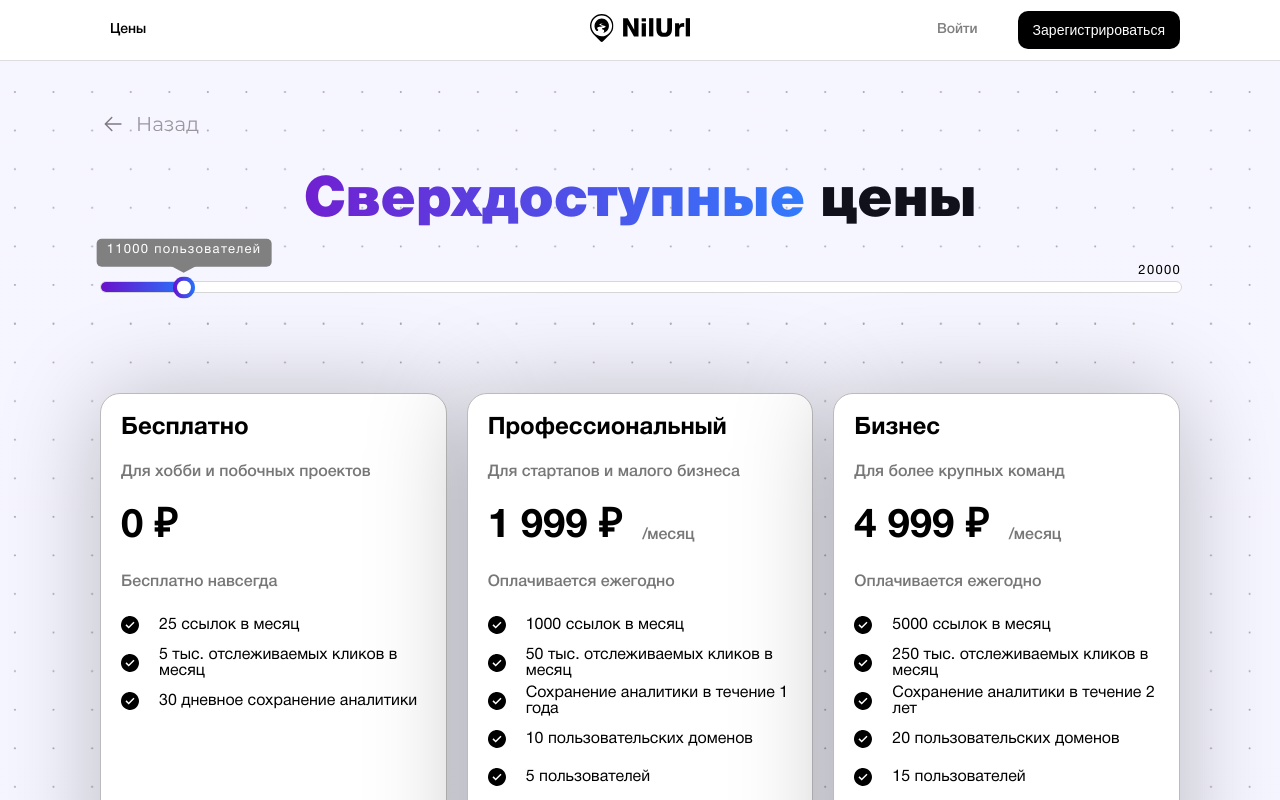
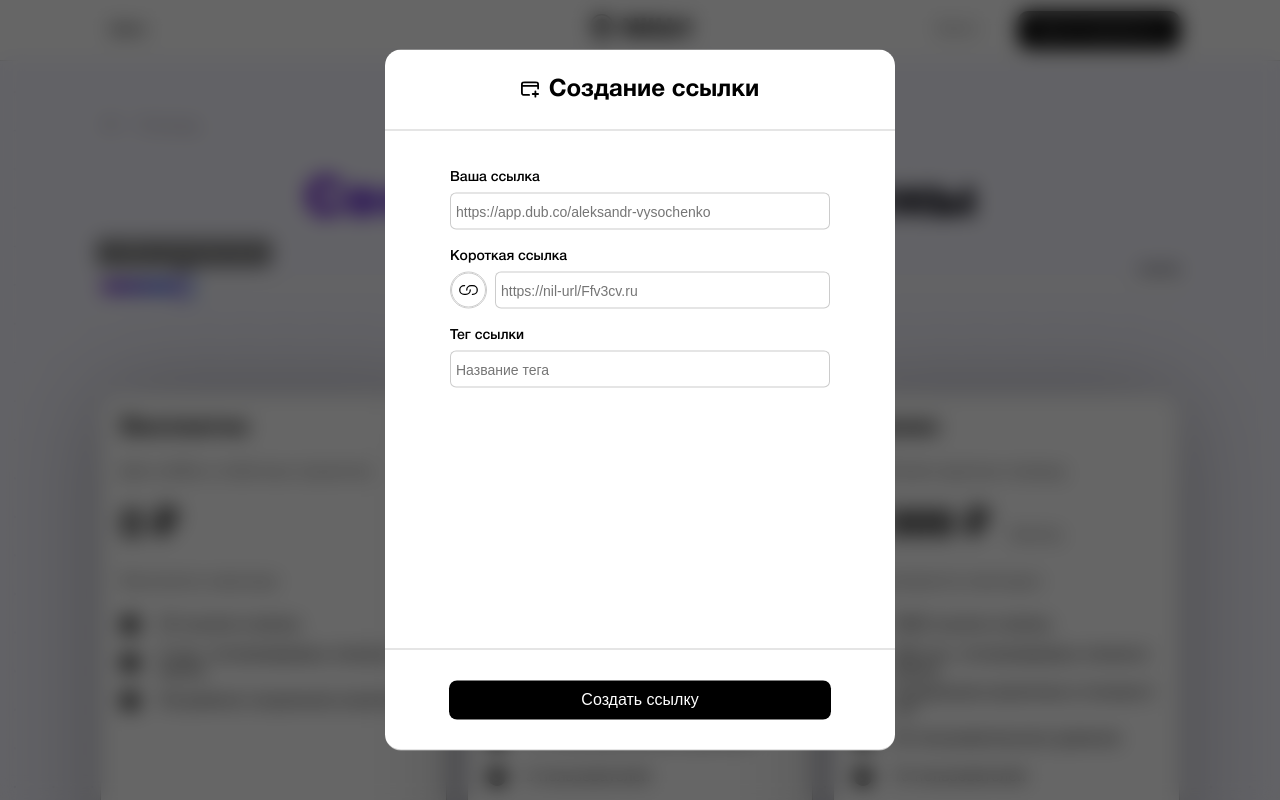
Before and after one commit to Diablox777/Project-for-company, a React (Create React App) app: page / in a window 1280 px wide. Both pictures are taken after a click on the button "Зарегистрироваться". Shown: the top 800 px of the page. Built offline with nearby package versions, Linux system fonts and the light colour scheme.

Commit message:
Начата работа с компонентом создания ссылки

```diff
--- /dev/null
+++ b/src/components/creating-link/CreatingLink.js
@@ -0,0 +1,99 @@
+import React, { useState } from "react";
+import "./creatingLink.css";
+
+const CreatingLink = ({ onClose }) => {
+  return (
+    <div className="overlay" onClick={onClose}>
+      <div className="creating__link">
+        <div className="creating__link__header">
+          <span className="header__svg">
+            <svg
+              width="18"
+              height="18"
+              viewBox="0 0 20 18"
+              fill="none"
+              xmlns="http://www.w3.org/2000/svg"
+            >
+              <path
+                d="M9 15H4.2C3.07989 15 2.51984 15 2.09202 14.782C1.71569 14.5903 1.40973 14.2843 1.21799 13.908C1 13.4802 1 12.9201 1 11.8V4.2C1 3.0799 1 2.51984 1.21799 2.09202C1.40973 1.71569 1.71569 1.40973 2.09202 1.21799C2.51984 1 3.0799 1 4.2 1H15.8C16.9201 1 17.4802 1 17.908 1.21799C18.2843 1.40973 18.5903 1.71569 18.782 2.09202C19 2.51984 19 3.0799 19 4.2V8M1 5H19M16 17V11M19 14.0008L13 14"
+                stroke="black"
+                strokeWidth="2"
+                strokeLinecap="round"
+                strokeLinejoin="round"
+              />
+            </svg>
+          </span>
+          <p className="header__title">Создание ссылки</p>
+        </div>
+        <form className="creating__link__main">
+          <div className="link__input">
+            <div className="link__input-title">Ваша ссылка</div>
+            <div className="input__container">
+              <input
+                className="input"
+                type="text"
+                placeholder="https://app.dub.co/aleksandr-vysochenko"
+                value={() => {}}
+                onChange={() => {}}
+              />
+            </div>
+          </div>
+          <div className="link__input">
+            <div className="link__input-title">Короткая ссылка</div>
+            <div className="input__container">
+              <span className="svg__infinity">
+                <svg
+                  width="35"
+                  height="35"
+                  viewBox="0 0 35 35"
+                  fill="none"
+                  xmlns="http://www.w3.org/2000/svg"
+                >
+                  <circle cx="17.5" cy="17.5" r="17.5" fill="white" />
+                  <circle
+                    cx="17.5"
+                    cy="17.5"
+                    r="17"
+                    stroke="#9A9A9A"
+                    stroke-opacity="0.5"
+                  />
+                  <path
+                    d="M19.25 17.5C19.25 19.9162 17.2912 21.875 14.875 21.875H13.125C10.7088 21.875 8.75 19.9162 8.75 17.5C8.75 15.0838 10.7088 13.125 13.125 13.125H13.5625M15.75 17.5C15.75 15.0838 17.7088 13.125 20.125 13.125H21.875C24.2912 13.125 26.25 15.0838 26.25 17.5C26.25 19.9162 24.2912 21.875 21.875 21.875H21.4375"
+                    stroke="black"
+                    stroke-width="1.28"
+                    stroke-linecap="round"
+                  />
+                </svg>
+              </span>
+              <input
+                className="input"
+                type="text"
+                placeholder="https://nil-url/Ffv3cv.ru"
+                value={() => {}}
+                onChange={() => {}}
+              />
+            </div>
+          </div>
+          <div className="link__input">
+            <div className="link__input-title">Тег ссылки</div>
+            <div className="input__container">
+              <input
+                className="input"
+                type="text"
+                placeholder="Название тега"
+                value={() => {}}
+                onChange={() => {}}
+              />
+            </div>
+          </div>
+          <div className="link__functional"></div>
+        </form>
+        <div className="creating__link__footer">
+          <button className="create__link__button">Создать ссылку</button>
+        </div>
+      </div>
+    </div>
+  );
+};
+
+export default CreatingLink;
--- /dev/null
+++ b/src/components/creating-link/creatingLink.css
@@ -0,0 +1,128 @@
+.overlay {
+  backdrop-filter: blur(10px);
+  z-index: 999;
+  animation: fadeIn 0.3s ease forwards;
+}
+
+.creating__link {
+  display: flex;
+  flex-direction: column;
+  position: fixed;
+  height: 700px;
+  width: 510px;
+  top: 50%;
+  left: 50%;
+  transform: translate(-50%, -50%);
+  z-index: 1000;
+  border-bottom: 1px solid rgba(154, 154, 154, 0.5);
+  border-radius: 16px;
+  background-color: #fff;
+  font-family: "Helvetica Neue Cyr";
+}
+
+/* ==============================================
+   |                  HEADER                |
+   ============================================== */
+
+.creating__link__header {
+  display: flex;
+  justify-content: center;
+  align-items: center;
+  height: 80px;
+  border-bottom: 1px solid rgba(154, 154, 154, 0.5);
+  gap: 10px;
+}
+
+.header__svg {
+  height: 24px;
+  display: flex;
+  justify-content: center;
+  align-items: center;
+}
+
+.header__title {
+  font-weight: 700;
+  font-size: 24px;
+}
+
+/* ==============================================
+   |                  MAIN                |
+   ============================================== */
+
+.creating__link__main {
+  display: flex;
+  flex-direction: column;
+  padding-top: 40px;
+  padding-left: 65px;
+  padding-right: 65px;
+}
+
+.link__input {
+width: 100%;
+  margin-bottom: 20px;
+  gap: 8px;
+}
+
+.input {
+  height: 35px;
+  padding-top: 0;
+  padding-bottom: 0;
+  width: 100%;
+  border: 1px solid rgba(154, 154, 154, 0.5);
+  border-radius: 6px;
+  font-weight: 500;
+  font-size: 14px;
+  color: rgba(154, 154, 154, 0.5);
+}
+
+.input__container {
+  display: flex;
+  justify-content: flex-start;
+  align-items: center;
+  gap: 8px;
+}
+
+.svg__infinity {
+  display: flex;
+  justify-content: center;
+  align-items: center;
+  width: 35px;
+  height: 35px;
+  border: 1px solid rgba(154, 154, 154, 0.5);
+  border-radius: 50%;
+}
+
+.link__input-title {
+  margin-bottom: 8px;
+  font-size: 14px;
+  font-weight: 500;
+  letter-spacing: 0em;
+  text-align: left;
+}
+
+.link__functional {
+}
+/* ==============================================
+   |                  FOOTER                |
+   ============================================== */
+
+.creating__link__footer {
+  margin-top: auto;
+  display: flex;
+  justify-content: center;
+  align-items: center;
+  height: 100px;
+  border-top: 1px solid rgba(154, 154, 154, 0.5);
+}
+
+.create__link__button {
+  width: 382px;
+  height: 39px;
+  background: #000000;
+  border: none;
+  border-radius: 8px;
+  font-size: 16px;
+  font-weight: 500;
+  color: rgba(255, 255, 255, 1);
+  cursor: pointer;
+}
--- a/src/components/index.js
+++ b/src/components/index.js
@@ -5,6 +5,7 @@ import FooterMP from "./footer-mp/FooterMP";
 import NoLoginHeader from "./no-login-header/NoLoginHeader";
 import PricesBlock from "./prices-block/PricesBlock";
 import Slider from "./slider/Slider";
+import CreatingLink from "./creating-link/CreatingLink";
 
 import Ampersand from "../img/ampersand.svg";
 import Hashtag from "../img/hashtag.svg";
@@ -20,4 +21,4 @@ import SubButtonBlack from "../img/subscription-button-black.svg";
 import SubButtonBlue from "../img/subscription-button-blue.svg";
 import FooterLogo from "../img/footer-logo.svg";
 
-export { Header, SettingsForm, DeleteAccountModal, FooterMP, NoLoginHeader, PricesBlock, Slider, Ampersand, Hashtag, Tilde, Triangle, Underscore, BackImage, Privilege, TryButtonBlack, TryButtonBlue, SubButtonBlack, SubButtonBlue, FooterLogo, };
+export { Header, SettingsForm, DeleteAccountModal, FooterMP, NoLoginHeader, PricesBlock, Slider, Ampersand, Hashtag, Tilde, Triangle, Underscore, BackImage, Privilege, TryButtonBlack, TryButtonBlue, SubButtonBlack, SubButtonBlue, FooterLogo, CreatingLink };
--- a/src/components/no-login-header/NoLoginHeader.js
+++ b/src/components/no-login-header/NoLoginHeader.js
@@ -1,18 +1,29 @@
-import React from "react";
+import React, { useState } from "react";
 import "./noLoginHeader.css";
 import LogoImage from "../../img/logo-icon.svg";
+import CreatingLink from "../creating-link/CreatingLink";
 
 const NoLoginHeader = () => {
+  const [isCreatingLinkOpen, setIsCreatingLinkOpen] = useState(false);
+
+  const toggleCreatingLink = () => {
+    setIsCreatingLinkOpen(!isCreatingLinkOpen);
+  };
+
+  const closeCreatingLink = () => {
+    setIsCreatingLinkOpen(false);
+  };
+
   return (
     <header className="no__login__header">
-
+      {isCreatingLinkOpen && <CreatingLink onClose={closeCreatingLink} />}
       <p className="prices__button">Цены</p>
       <span className="logo">
-        <img src={LogoImage} alt="Логотип"></img>
+        <img src={LogoImage} alt="Логотип" />
       </span>
       <div className="no__login__header__right">
-      <p className="prices__button login">Войти</p>
-      <button className="registration__button">Зарегистрироваться</button>
+        <p className="prices__button login">Войти</p>
+        <button className="registration__button" onClick={toggleCreatingLink}>Зарегистрироваться</button>
       </div>
     </header>
   );
--- a/src/components/prices-block/PricesBlock.js
+++ b/src/components/prices-block/PricesBlock.js
@@ -19,7 +19,7 @@ const PricesBlock = () => {
 
   return (
     <main className="prices">
-      <span className="prices__svg button__back">
+      <span className="button__back">
         <img src={BackImage} alt="Назад"></img>
       </span>
       <div className="prices__title">
```
